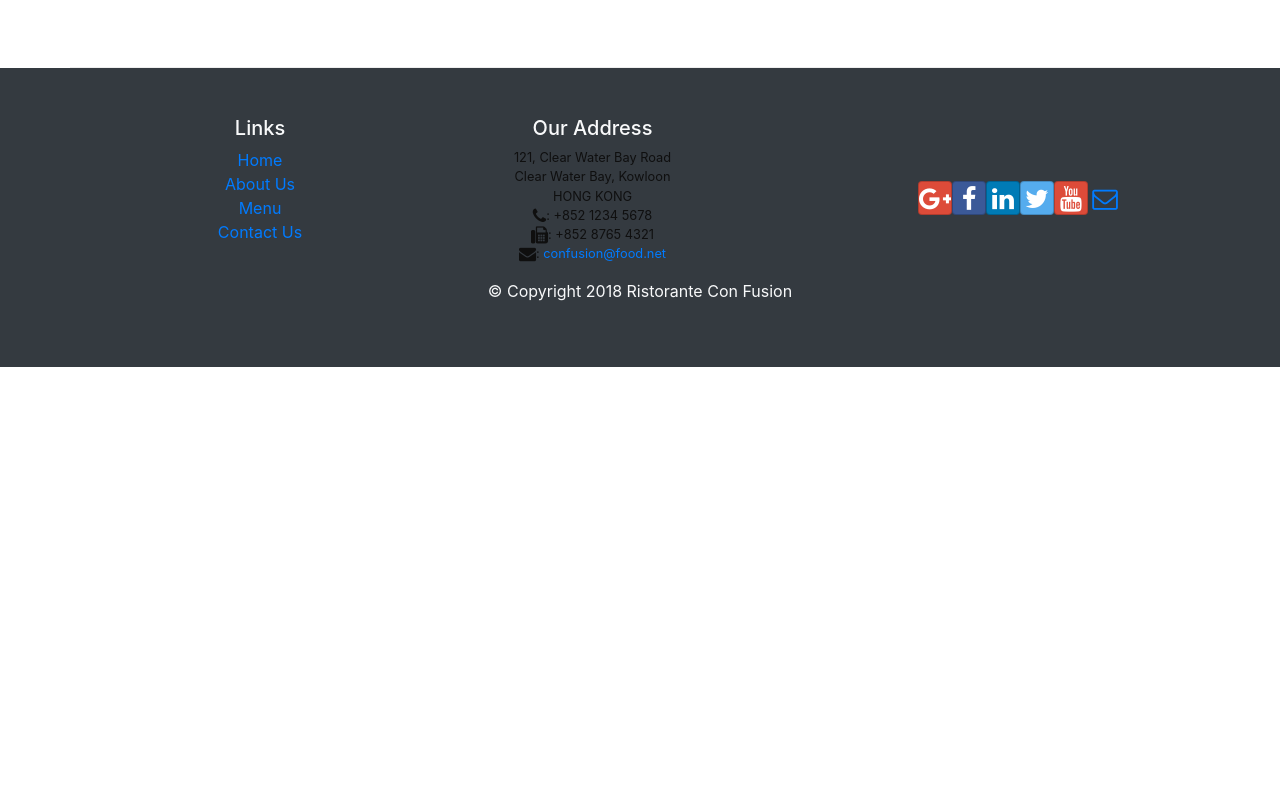
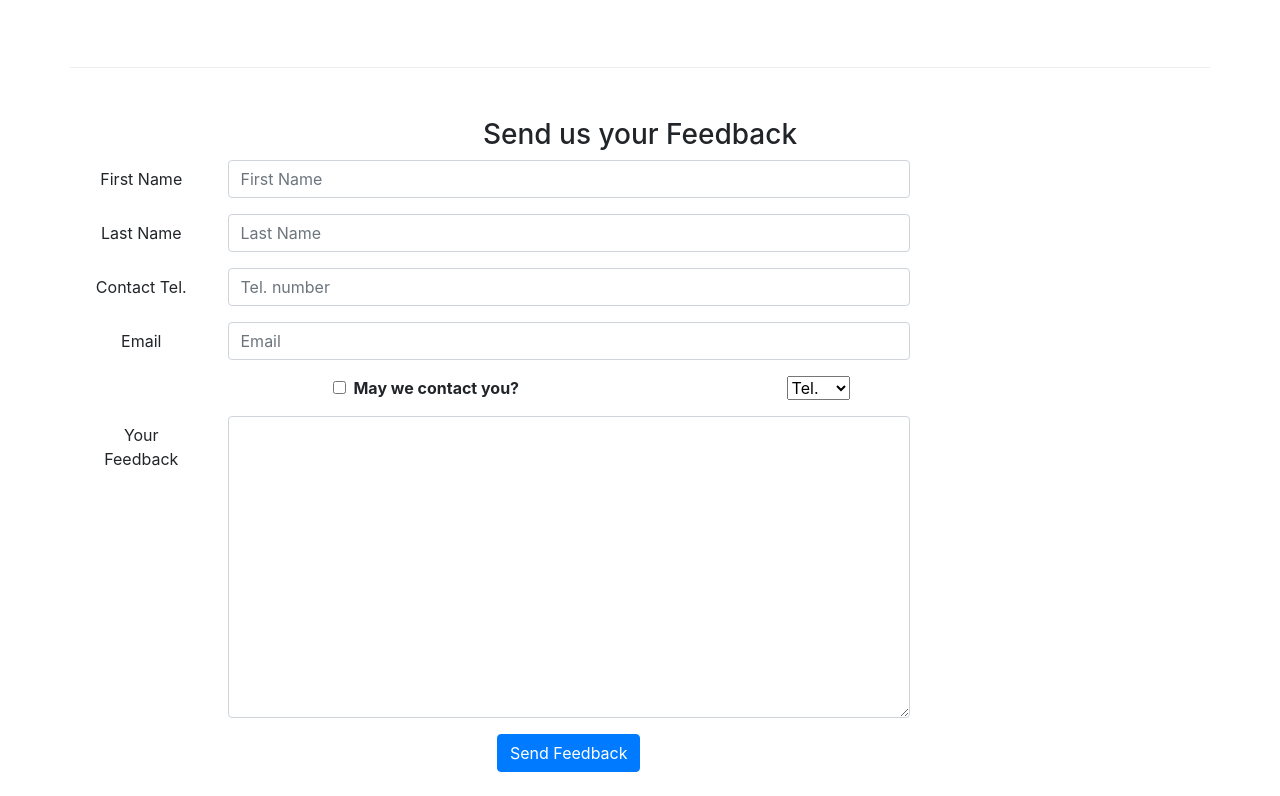
Before and after one commit to nguyenvu22/FER-React, a React (Create React App) app: page /contactus in a window 1280 px wide. Shown: the part 864-1660 px from the top of the page. Before the commit the page ends 1231 px from the top, so only its background shows below. Built offline with nearby package versions, Linux system fonts and the light colour scheme.

Commit message:
Controlled Forms

```diff
--- a/src/components/ContactComponent.js
+++ b/src/components/ContactComponent.js
@@ -1,14 +1,58 @@
-import React from 'react';
-import { Breadcrumb, BreadcrumbItem } from 'reactstrap';
-import { Link } from 'react-router-dom';
+import React, { Component } from "react";
+import {
+  Breadcrumb,
+  BreadcrumbItem,
+  Button,
+  Form,
+  FormGroup,
+  Label,
+  Input,
+  Col,
+} from "reactstrap";
+import { Link } from "react-router-dom";
 
+class Contact extends Component {
+  constructor(props) {
+    super(props);
 
-function Contact(props) {
-    return(
+    this.state = {
+      firstname: "",
+      lastname: "",
+      telnum: "",
+      email: "",
+      agree: false,
+      contactType: "Tel.",
+      message: "",
+    };
+
+    this.handleInputChange = this.handleInputChange.bind(this);
+    this.handleSubmit = this.handleSubmit.bind(this);
+  }
+
+  handleInputChange(event) {
+    const target = event.target;
+    const value = target.type === "checkbox" ? target.checked : target.value;
+    const name = target.name;
+
+    this.setState({
+      [name]: value,
+    });
+  }
+
+  handleSubmit(event) {
+    console.log("Current State is: " + JSON.stringify(this.state));
+    alert("Current State is: " + JSON.stringify(this.state));
+    event.preventDefault();
+  }
+
+  render() {
+    return (
       <div className="container">
         <div className="row">
           <Breadcrumb>
-                    <BreadcrumbItem><Link to="/home">Home</Link></BreadcrumbItem>
+            <BreadcrumbItem>
+              <Link to="/home">Home</Link>
+            </BreadcrumbItem>
             <BreadcrumbItem active>Contact Us</BreadcrumbItem>
           </Breadcrumb>
           <div className="col-12">
@@ -23,12 +67,18 @@
           <div className="col-12 col-sm-4 offset-sm-1">
             <h5>Our Address</h5>
             <address>
-                        121, Clear Water Bay Road<br />
-                        Clear Water Bay, Kowloon<br />
-                        HONG KONG<br />
-                        <i className="fa fa-phone"></i>: +852 1234 5678<br />
-                        <i className="fa fa-fax"></i>: +852 8765 4321<br />
-                        <i className="fa fa-envelope"></i>: <a href="mailto:confusion@food.net">confusion@food.net</a>
+              121, Clear Water Bay Road
+              <br />
+              Clear Water Bay, Kowloon
+              <br />
+              HONG KONG
+              <br />
+              <i className="fa fa-phone"></i>: +852 1234 5678
+              <br />
+              <i className="fa fa-fax"></i>: +852 8765 4321
+              <br />
+              <i className="fa fa-envelope"></i>:{" "}
+              <a href="mailto:confusion@food.net">confusion@food.net</a>
             </address>
           </div>
           <div className="col-12 col-sm-6 offset-sm-1">
@@ -36,14 +86,113 @@
           </div>
           <div className="col-12 col-sm-11 offset-sm-1">
             <div className="btn-group" role="group">
-                        <a role="button" className="btn btn-primary" href="tel:+85212345678"><i className="fa fa-phone"></i> Call</a>
-                        <a role="button" className="btn btn-info"><i className="fa fa-skype"></i> Skype</a>
-                        <a role="button" className="btn btn-success" href="mailto:confusion@food.net"><i className="fa fa-envelope-o"></i> Email</a>
+              <a
+                role="button"
+                className="btn btn-primary"
+                href="tel:+85212345678"
+              >
+                <i className="fa fa-phone"></i> Call
+              </a>
+              <a role="button" className="btn btn-info">
+                <i className="fa fa-skype"></i> Skype
+              </a>
+              <a
+                role="button"
+                className="btn btn-success"
+                href="mailto:confusion@food.net"
+              >
+                <i className="fa fa-envelope-o"></i> Email
+              </a>
             </div>
           </div>
         </div>
+
+        <div className="row row-content">
+                   <div className="col-12">
+                      <h3>Send us your Feedback</h3>
+                   </div>
+                    <div className="col-12 col-md-9">
+                        <Form onSubmit={this.handleSubmit}>
+                            <FormGroup row>
+                                <Label htmlFor="firstname" md={2}>First Name</Label>
+                                <Col md={10}>
+                                    <Input type="text" id="firstname" name="firstname"
+                                        placeholder="First Name"
+                                        value={this.state.firstname}
+                                        onChange={this.handleInputChange} />
+                                </Col>
+                            </FormGroup>
+                            <FormGroup row>
+                                <Label htmlFor="lastname" md={2}>Last Name</Label>
+                                <Col md={10}>
+                                    <Input type="text" id="lastname" name="lastname"
+                                        placeholder="Last Name"
+                                        value={this.state.lastname}
+                                        onChange={this.handleInputChange} />
+                                </Col>
+                            </FormGroup>
+                            <FormGroup row>
+                            <Label htmlFor="telnum" md={2}>Contact Tel.</Label>
+                                <Col md={10}>
+                                    <Input type="tel" id="telnum" name="telnum"
+                                        placeholder="Tel. number"
+                                        value={this.state.telnum}
+                                        onChange={this.handleInputChange} />
+                                </Col>
+                            </FormGroup>
+                            <FormGroup row>
+                                <Label htmlFor="email" md={2}>Email</Label>
+                                <Col md={10}>
+                                    <Input type="email" id="email" name="email"
+                                        placeholder="Email"
+                                        value={this.state.email}
+                                        onChange={this.handleInputChange} />
+                                </Col>
+                            </FormGroup>
+                            <FormGroup row>
+                                <Col md={{size: 6, offset: 2}}>
+                                    <FormGroup check>
+                                        <Label check>
+                                            <Input type="checkbox"
+                                                name="agree"
+                                                checked={this.state.agree}
+                                                onChange={this.handleInputChange} /> {' '}
+                                            <strong>May we contact you?</strong>
+                                        </Label>
+                                    </FormGroup>
+                                </Col>
+                                <Col md={{size: 3, offset: 1}}>
+                                    <Input type="select" name="contactType"
+                                            value={this.state.contactType}
+                                            onChange={this.handleInputChange}>
+                                        <option>Tel.</option>
+                                        <option>Email</option>
+                                    </Input>
+                                </Col>
+                            </FormGroup>
+                            <FormGroup row>
+                                <Label htmlFor="message" md={2}>Your Feedback</Label>
+                                <Col md={10}>
+                                    <Input type="textarea" id="message" name="message"
+                                        rows="12"
+                                        value={this.state.message}
+                                        onChange={this.handleInputChange}></Input>
+                                </Col>
+                            </FormGroup>
+                            <FormGroup row>
+                                <Col md={{size: 10, offset: 2}}>
+                                    <Button type="submit" color="primary">
+                                        Send Feedback
+                                    </Button>
+                                </Col>
+                            </FormGroup>
+                        </Form>
+                    </div>
+               </div>
+
       </div>
     );
   }
+}
 
 export default Contact;
```
Lines whose indentation alone changed are shown as unchanged.
